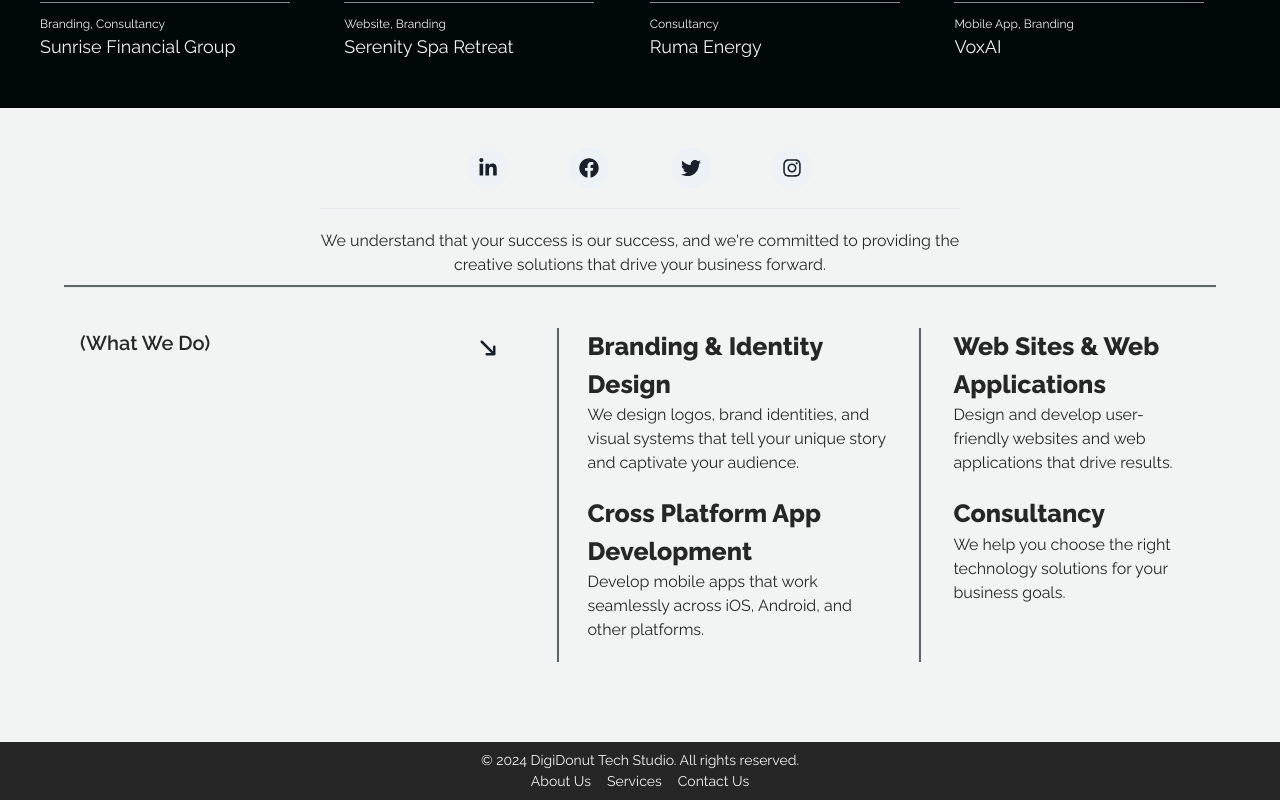
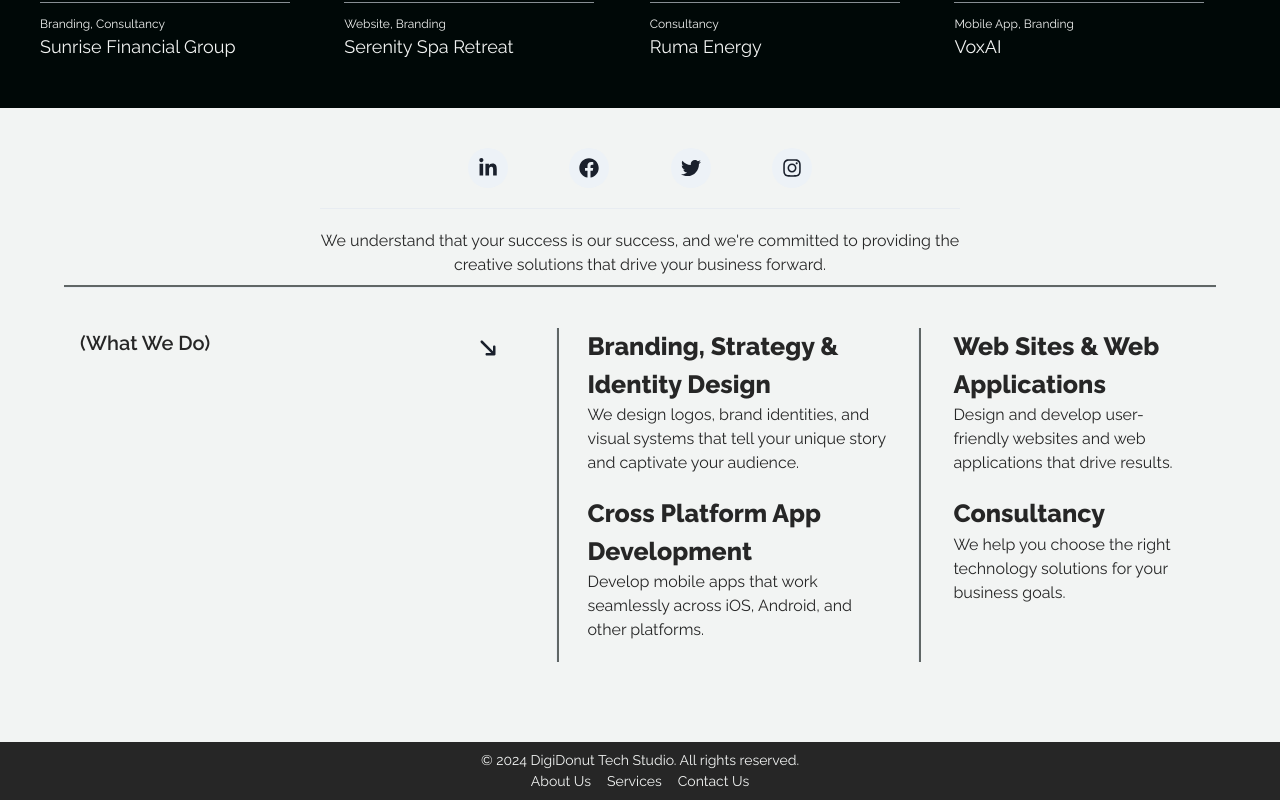
Before and after one commit to optimusinhisprime/digidonut, a React (Create React App) app: page / in a window 1280 px wide. Shown: the part 814-1614 px from the top of the page. Built offline with nearby package versions, Linux system fonts and the light colour scheme; a web font is replaced by a local one.

Commit message:
Add strategy to our services provided

```diff
--- a/src/components/OurServices/OurServices.tsx
+++ b/src/components/OurServices/OurServices.tsx
@@ -5,6 +5,7 @@ import { FaTwitter } from "react-icons/fa";
 import { FaLinkedinIn } from "react-icons/fa";
 import { ImArrowDownRight2 } from "react-icons/im";
 import Service from "./Service";
+import { Link, useNavigate } from "react-router-dom";
 
 interface WhyUsProps {
   id: string;
@@ -12,7 +13,7 @@ interface WhyUsProps {
 
 const servicesProvided = [
   {
-    servicesTitle: "Branding & Identity Design",
+    servicesTitle: "Branding, Strategy & Identity Design",
     serviceDescription:
       "We design logos, brand identities, and visual systems that tell your unique story and captivate your audience.",
   },
@@ -34,6 +35,8 @@ const servicesProvided = [
 ];
 
 export default function OurServices({ id }: WhyUsProps) {
+  const navigate = useNavigate();
+
   return (
     <Flex
       id={id}
@@ -50,6 +53,7 @@ export default function OurServices({ id }: WhyUsProps) {
         justifyContent={["center", "center", "space-between"]}
         w="30%"
       >
+        <Link to="">
           <IconButton
             borderRadius="100%"
             _hover={{
@@ -58,6 +62,9 @@ export default function OurServices({ id }: WhyUsProps) {
             aria-label="LinkedIn Icon"
             icon={<FaLinkedinIn size={20} />}
           />
+        </Link>
+
+        <Link to="">
           <IconButton
             borderRadius="100%"
             _hover={{
@@ -66,6 +73,9 @@ export default function OurServices({ id }: WhyUsProps) {
             aria-label="Facebook Icon"
             icon={<FaFacebook size={20} />}
           />
+        </Link>
+
+        <Link to="">
           <IconButton
             borderRadius="100%"
             aria-label="Twitter Icon"
@@ -74,6 +84,9 @@ export default function OurServices({ id }: WhyUsProps) {
             }}
             icon={<FaTwitter size={20} />}
           />
+        </Link>
+
+        <Link to="https://www.instagram.com/digidonutstudio/">
           <IconButton
             borderRadius="100%"
             _hover={{
@@ -82,6 +95,7 @@ export default function OurServices({ id }: WhyUsProps) {
             aria-label="Instagram Icon"
             icon={<FaInstagram size={20} />}
           />
+        </Link>
       </Flex>
 
       <Box textAlign="center" w="50%">
@@ -130,7 +144,7 @@ export default function OurServices({ id }: WhyUsProps) {
         <Flex flexDirection={["column", "column", "row"]}>
           <Flex mx="5" flexDirection="column">
             <Service
-              serviceTitle="Branding & Identity Design"
+              serviceTitle="Branding, Strategy & Identity Design"
               serviceDescription="We design logos, brand identities, and visual systems that tell your unique story and captivate your audience."
             />
             <Service
```
Lines whose indentation alone changed are shown as unchanged.
